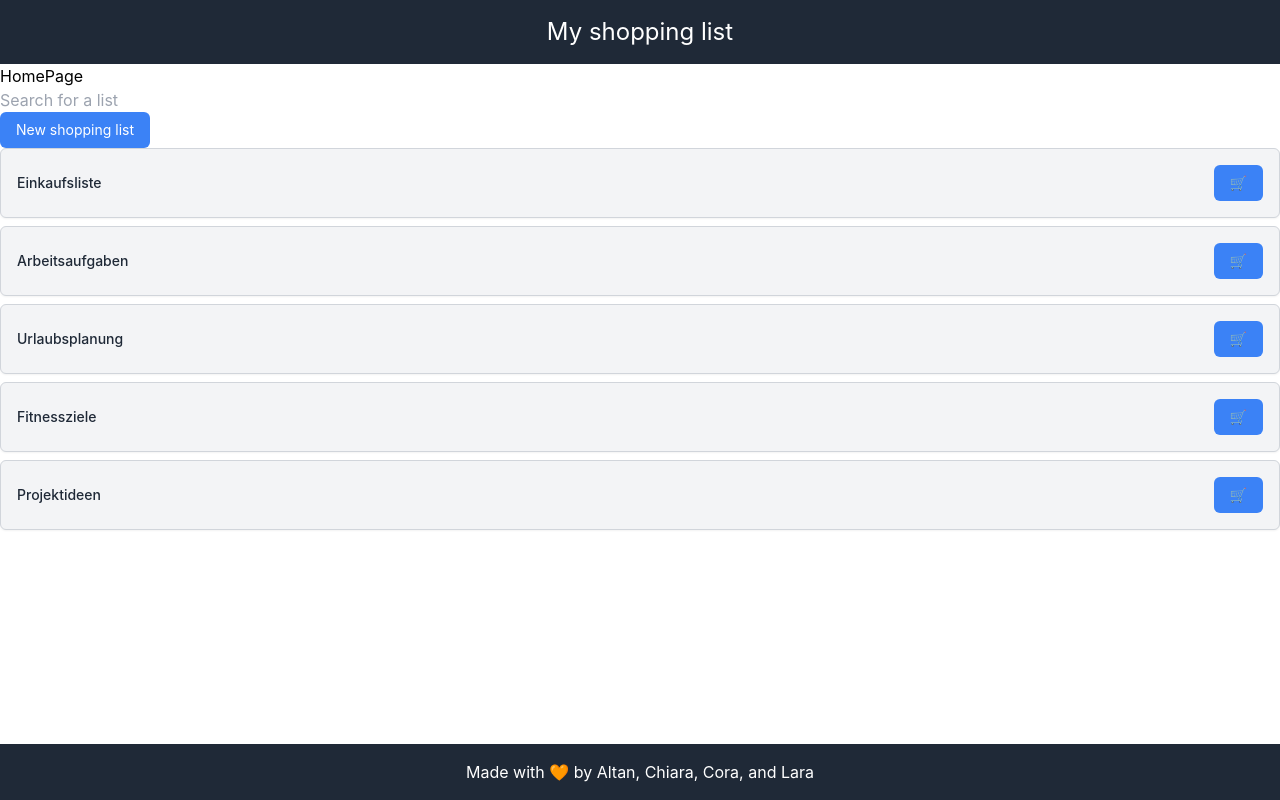
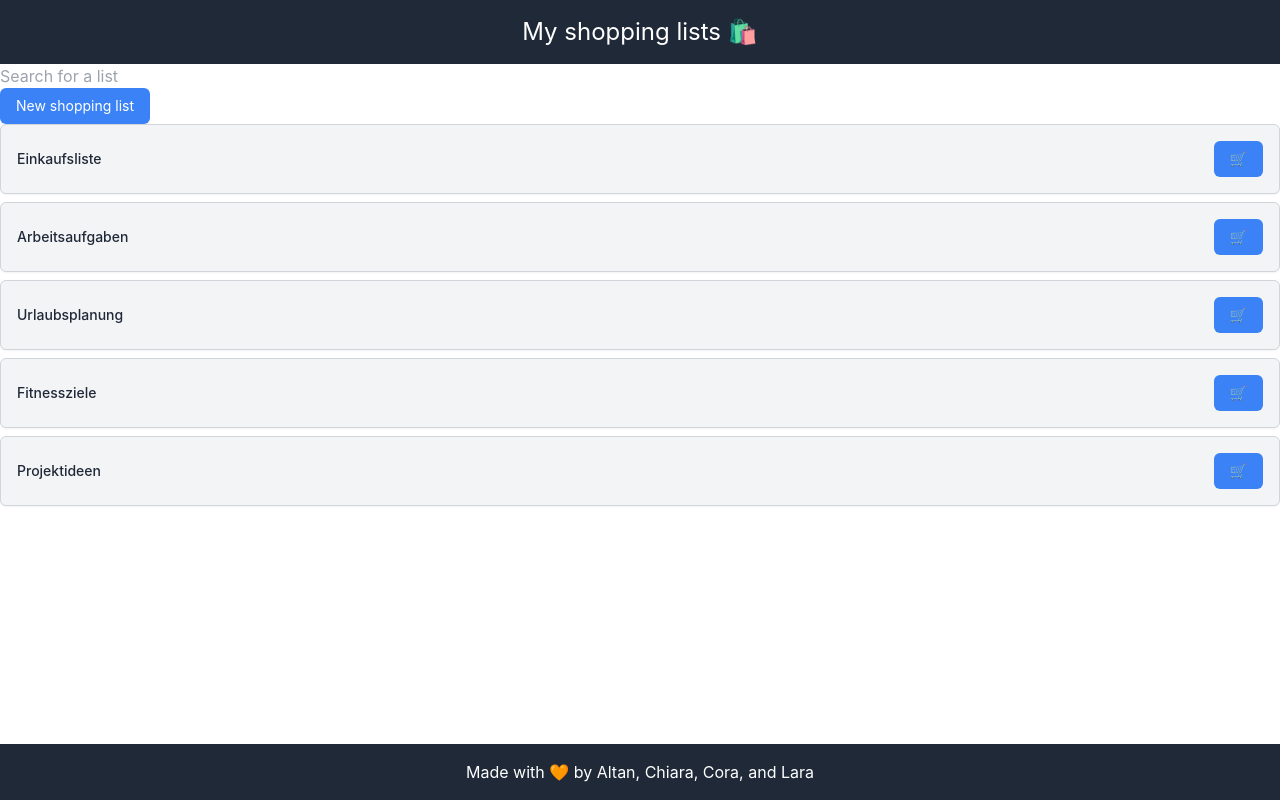
Before and after one commit to laraduerlich/neuefische-group-project-groceryshopping, a React (Vite) app in the folder frontend/: page / in a window 1280 px wide. Built offline with nearby package versions, Linux system fonts and the light colour scheme.

Commit message:
fix: Improve styling

```diff
--- a/frontend/src/components/Header.tsx
+++ b/frontend/src/components/Header.tsx
@@ -1,7 +1,7 @@
 export default function Header() {
     return (
         <header className="bg-gray-800 p-4 text-white">
-            <h1 className="text-center text-2xl">My shopping list</h1>
+            <h1 className="text-center text-2xl">My shopping lists 🛍️</h1>
         </header>
     );
 }
--- a/frontend/src/pages/HomePage.tsx
+++ b/frontend/src/pages/HomePage.tsx
@@ -13,7 +13,6 @@ export default function HomePage(){
 
     return (
         <div className="home-page">
-            HomePage
             <ShoppingLists lists={lists}/>
         </div>
     )
```
